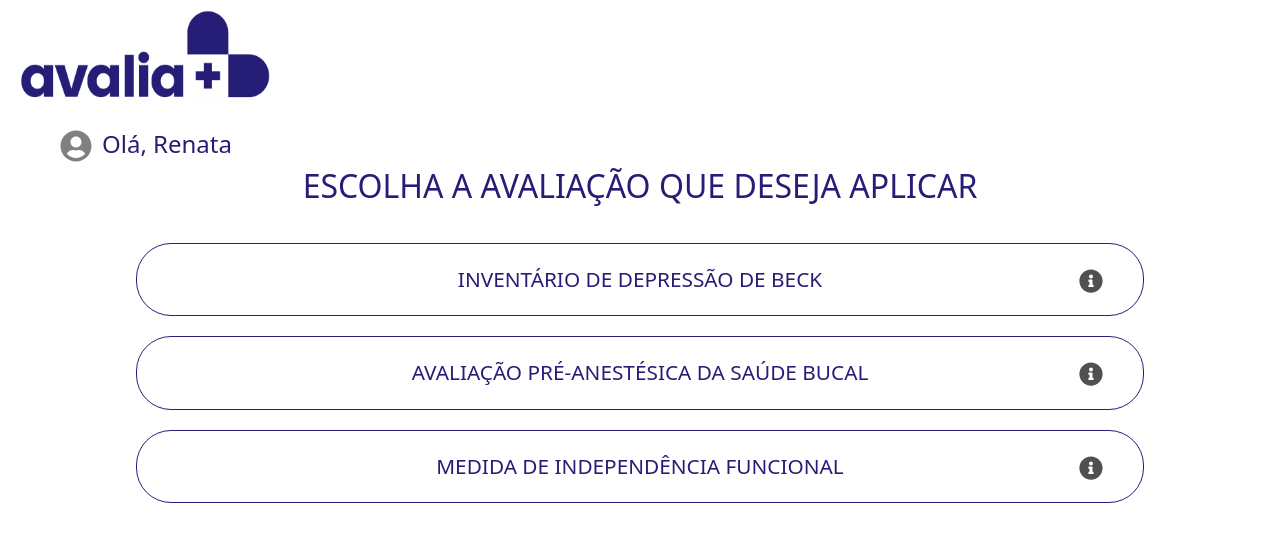
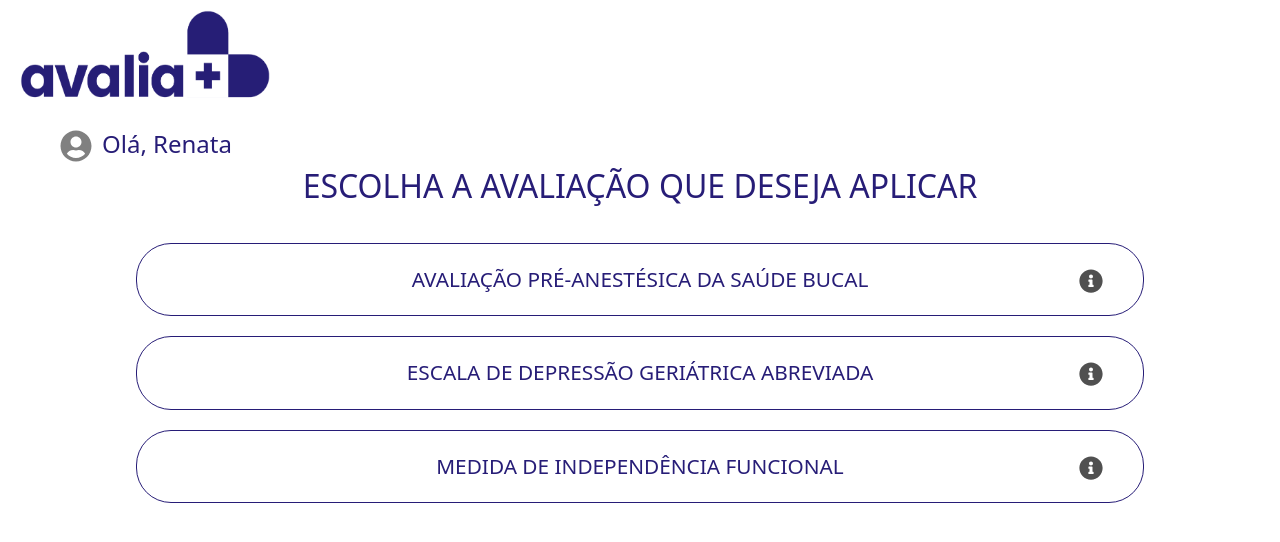
Before and after one commit to KelvinHarlan/mif, a Next.js app: page /assessment in a window 1280 px wide. Shown: the top 542 px of the page. Built offline with nearby package versions, Linux system fonts and the light colour scheme.

Commit message:
..dnd7u2

```diff
--- a/src/app/assessment/components/Assessment.jsx
+++ b/src/app/assessment/components/Assessment.jsx
@@ -34,15 +34,18 @@ const Assessment = () => {
 
       <div className="box-cards">
         <div className="card">
-          <span className="content-card">INVENTÁRIO DE DEPRESSÃO DE BECK</span>
-          <FaInfoCircle className="icon-card" />
-        </div>
-        <div className="card">
           <span className="content-card">
             AVALIAÇÃO PRÉ-ANESTÉSICA DA SAÚDE BUCAL
           </span>
           <FaInfoCircle className="icon-card" />
         </div>
+        <div className="card">
+          <span className="content-card">
+            ESCALA DE DEPRESSÃO GERIÁTRICA ABREVIADA
+          </span>
+          <FaInfoCircle className="icon-card" />
+        </div>
+
         <div onClick={handleMif} className="card">
           <span className="content-card">
             MEDIDA DE INDEPENDÊNCIA FUNCIONAL
```
